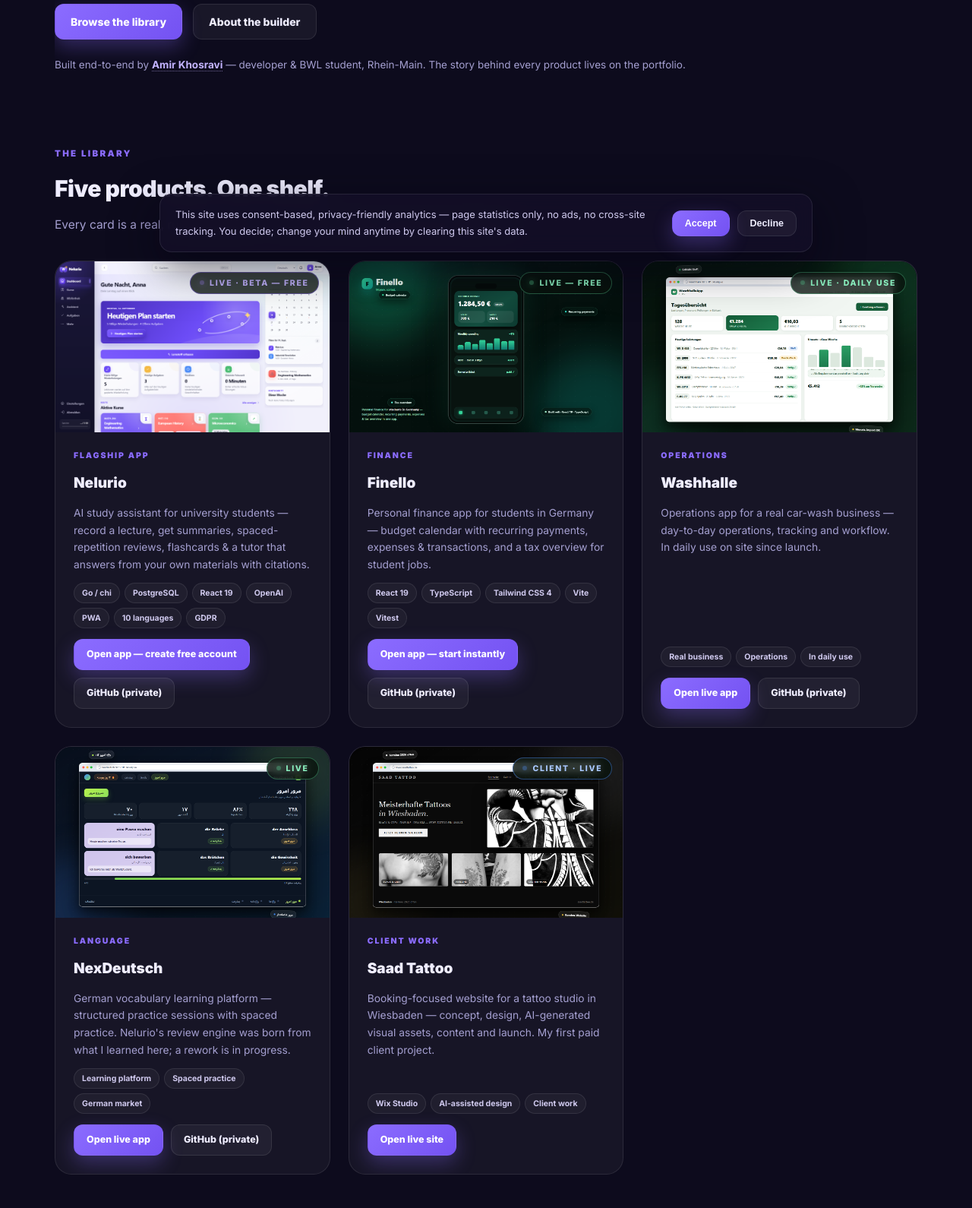
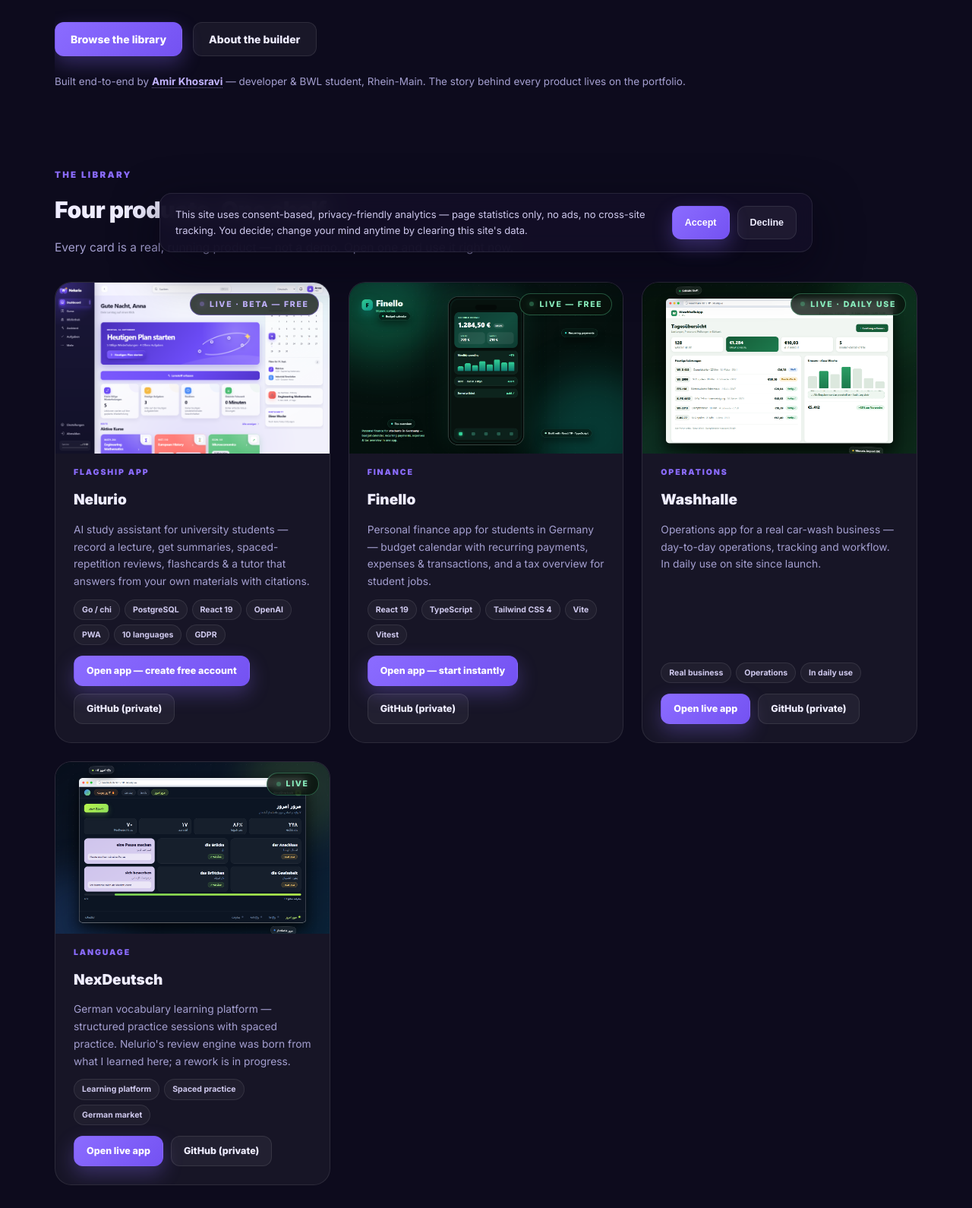
Before and after one commit to AmirKhosravi18118/amir-dev, a website: page nelurio.html in a window 1280 px wide. Shown: the part 450-2040 px from the top of the page at 76% size. Drawn offline with Linux system fonts and the light colour scheme.

Commit message:
feat(site): new glasses-free headshot (metadata-stripped) + CV regen; library drops client site (4 products); spacing/touch-target polish (44px CTAs, fluid type, spacing tokens)

```diff
--- a/nelurio.html
+++ b/nelurio.html
@@ -13,6 +13,8 @@
 :root{
   --bg:#0d0b1d;--card:rgba(255,255,255,.045);--line:rgba(255,255,255,.09);
   --txt:#efedff;--mut:#a49fd0;--acc:#8b6cff;--acc2:#4d8df7;
+  --sp-2:12px;--sp-3:16px;--sp-4:24px;--sp-5:32px;--sp-6:48px;--sp-7:72px;--sp-8:96px;
+  --r-lg:22px;--r-md:18px;
 }
 *{margin:0;padding:0;box-sizing:border-box}
 html{scroll-behavior:smooth}
@@ -29,25 +31,25 @@
 nav ul a:hover{color:var(--txt)}
 .nav-right{display:flex;align-items:center;gap:12px}
 .lang-toggle{display:flex;gap:3px;background:rgba(255,255,255,.06);border:1px solid var(--line);border-radius:10px;padding:3px}
-.lang-toggle button{padding:6px 12px;border-radius:7px;border:0;background:transparent;color:var(--mut);font-weight:800;font-size:12px;cursor:pointer;transition:all .15s}
+.lang-toggle button{min-height:36px;padding:6px 14px;border-radius:7px;border:0;background:transparent;color:var(--mut);font-weight:800;font-size:12px;cursor:pointer;transition:all .15s}
 .lang-toggle button.is-active{background:var(--acc);color:#fff}
-.btn{display:inline-flex;align-items:center;gap:8px;padding:11px 20px;border-radius:12px;font-weight:800;font-size:14px;text-decoration:none;cursor:pointer;transition:transform .15s,border-color .15s,background .15s;border:1px solid transparent}
+.btn{display:inline-flex;align-items:center;justify-content:center;gap:8px;min-height:44px;padding:10px 20px;border-radius:12px;font-weight:800;font-size:14px;text-decoration:none;cursor:pointer;transition:transform .15s,border-color .15s,background .15s;border:1px solid transparent}
 .btn-p{background:linear-gradient(135deg,var(--acc),#7452f2);color:#fff;box-shadow:0 10px 26px rgba(139,108,255,.3)}
 .btn-p:hover{transform:translateY(-2px)}
 .btn-s{background:rgba(255,255,255,.05);border-color:var(--line);color:var(--txt)}
 .btn-s:hover{border-color:var(--acc);transform:translateY(-2px)}
 a:focus-visible,button:focus-visible{outline:2px solid var(--acc);outline-offset:3px;border-radius:6px}
-section{padding:64px 0}
-.kicker{display:inline-block;font-size:11.5px;font-weight:900;letter-spacing:.2em;color:var(--acc);text-transform:uppercase;margin-bottom:12px}
-h2{font-size:30px;font-weight:900;letter-spacing:-.5px;margin-bottom:10px}
-.lead{color:var(--mut);max-width:660px;font-size:15.5px;margin-bottom:34px}
-.hero{padding:72px 0 26px;position:relative;overflow:hidden}
+section{padding:var(--sp-7) 0}
+.kicker{display:inline-block;font-size:11.5px;font-weight:900;letter-spacing:.2em;color:var(--acc);text-transform:uppercase;margin-bottom:var(--sp-2)}
+h2{font-size:clamp(24px,3vw,30px);font-weight:900;letter-spacing:-.5px;margin-bottom:var(--sp-2)}
+.lead{color:var(--mut);max-width:660px;font-size:15.5px;margin-bottom:var(--sp-5)}
+.hero{padding:var(--sp-8) 0 var(--sp-4);position:relative;overflow:hidden}
 .hero::before{content:"";position:absolute;top:-220px;right:-160px;width:520px;height:520px;border-radius:50%;background:radial-gradient(circle,rgba(139,108,255,.22),transparent 65%);pointer-events:none}
 .hero::after{content:"";position:absolute;top:-80px;left:-200px;width:420px;height:420px;border-radius:50%;background:radial-gradient(circle,rgba(77,141,247,.14),transparent 65%);pointer-events:none}
 .badge{display:inline-flex;align-items:center;gap:9px;padding:7px 15px;border-radius:999px;border:1px solid rgba(139,108,255,.4);background:rgba(139,108,255,.1);font-size:11px;font-weight:900;letter-spacing:.16em;color:#c3b4ff;margin-bottom:24px}
 .badge i{width:7px;height:7px;border-radius:50%;background:#a585ff;box-shadow:0 0 10px #a585ff;animation:pulse 2s infinite}
 @keyframes pulse{0%,100%{opacity:1}50%{opacity:.35}}
-h1{font-size:56px;font-weight:900;letter-spacing:-2px;line-height:1.05}
+h1{font-size:clamp(38px,5vw,56px);font-weight:900;letter-spacing:-2px;line-height:1.05}
 h1 .grad{background:linear-gradient(120deg,var(--acc),var(--acc2));-webkit-background-clip:text;background-clip:text;color:transparent}
 .hero .sub{margin:20px 0 10px;font-size:19px;color:#ddd8f5;max-width:600px;font-weight:600}
 .hero .lead{font-size:15.5px;margin-bottom:32px}
@@ -66,23 +68,23 @@
 .status.beta i{background:#a585ff;box-shadow:0 0 9px #a585ff}
 .status.client{border-color:rgba(77,141,247,.45);color:#a9c8ff}
 .status.client i{background:#4d8df7;box-shadow:0 0 9px #4d8df7}
-.prod .body{padding:22px 24px 24px;display:flex;flex-direction:column;gap:12px;flex:1}
+.prod .body{padding:var(--sp-3) var(--sp-4) var(--sp-4);display:flex;flex-direction:column;gap:var(--sp-2);flex:1}
 .prod h3{font-size:19px;font-weight:900}
 .prod .flag{font-size:10.5px;font-weight:900;letter-spacing:.18em;color:var(--acc);text-transform:uppercase}
 .prod .what{color:var(--mut);font-size:13.8px;flex:1}
 .tags{display:flex;flex-wrap:wrap;gap:6px}
 .tag{font-size:10.5px;font-weight:700;padding:4px 10px;border-radius:999px;border:1px solid var(--line);color:#cfc9ee;background:rgba(255,255,255,.04)}
 .links{display:flex;gap:10px;flex-wrap:wrap;margin-top:2px}
-.links .btn{padding:9px 16px;font-size:12.5px}
+.links .btn{min-height:40px;padding:8px 16px;font-size:12.5px}
 .steps{display:grid;grid-template-columns:repeat(3,1fr);gap:22px}
-.step{background:var(--card);border:1px solid var(--line);border-radius:20px;padding:26px}
+.step{background:var(--card);border:1px solid var(--line);border-radius:var(--r-md);padding:var(--sp-4) var(--sp-4) var(--sp-4)}
 .step .num{width:34px;height:34px;border-radius:10px;background:linear-gradient(135deg,var(--acc),var(--acc2));display:inline-flex;align-items:center;justify-content:center;font-weight:900;color:#fff;margin-bottom:14px}
 .step h3{font-size:16.5px;font-weight:900;margin-bottom:8px}
 .step p{color:var(--mut);font-size:13.8px}
 .honest{margin-top:22px;padding:16px 20px;border:1px dashed rgba(139,108,255,.4);border-radius:14px;color:#cfc9ee;font-size:13.5px;background:rgba(139,108,255,.06)}
 .honest b{color:#c3b4ff}
 .ops{display:grid;grid-template-columns:repeat(3,1fr);gap:18px}
-.op{background:var(--card);border:1px solid var(--line);border-radius:18px;padding:20px 22px}
+.op{background:var(--card);border:1px solid var(--line);border-radius:var(--r-md);padding:var(--sp-3) var(--sp-4)}
 .op h3{font-size:14.5px;font-weight:900;margin-bottom:6px;color:#ddd8f5}
 .op p{color:var(--mut);font-size:12.8px}
 .road{display:flex;flex-wrap:wrap;gap:12px}
@@ -95,7 +97,7 @@
 footer a:hover{color:var(--txt)}
 .consent{position:fixed;left:50%;transform:translateX(-50%);bottom:18px;z-index:90;display:flex;gap:16px;align-items:center;width:min(860px,calc(100% - 32px));padding:16px 20px;border-radius:16px;border:1px solid var(--line);background:rgba(19,15,38,.92);backdrop-filter:blur(14px);box-shadow:0 20px 60px rgba(5,3,18,.6)}
 .consent p{font-size:13px;color:#cfc9ee;flex:1;min-width:240px}
-.consent .btn{padding:9px 16px;font-size:12.5px}
+.consent .btn{min-height:44px;padding:8px 16px;font-size:12.5px}
 [hidden]{display:none!important}
 .reveal{opacity:0;transform:translateY(24px);transition:opacity .7s ease,transform .7s ease}
 .reveal.in{opacity:1;transform:none}
@@ -104,9 +106,8 @@
   .steps{grid-template-columns:1fr}
   .ops{grid-template-columns:1fr}
   nav ul{display:none}
-  section{padding:46px 0}
-  .hero{padding:48px 0 8px}
-  h1{font-size:40px}
+  section{padding:var(--sp-6) 0}
+  .hero{padding:var(--sp-6) 0 var(--sp-2)}
 }
 </style>
 </head>
@@ -143,7 +144,7 @@
 
 <section id="products">
   <span class="kicker" data-i18n="lib.kicker">The library</span>
-  <h2 data-i18n="lib.h2">Five products. One shelf.</h2>
+  <h2 data-i18n="lib.h2">Four products. One shelf.</h2>
   <p class="lead" data-i18n="lib.lead">Every card is a real, running product — not a demo. Open one and use it right now.</p>
   <div class="lib">
 
@@ -199,19 +200,6 @@
         <div class="links">
           <a class="btn btn-p" href="https://nexdeutsch.nelurio.com" target="_blank" rel="noopener" data-i18n="c.openapp">Open live app</a>
           <a class="btn btn-s" href="https://github.com/AmirKhosravi18118/NexDeutsch" target="_blank" rel="noopener"><span data-i18n="c.ghpriv">GitHub (private)</span></a>
-        </div>
-      </div>
-    </article>
-
-    <article class="prod reveal">
-      <div class="cover"><img src="saadtattoo.png" alt="Saad Tattoo website" loading="lazy"><span class="status client"><i></i><span data-i18n="st.client">CLIENT · LIVE</span></span></div>
-      <div class="body">
-        <span class="flag" data-i18n="n5.flag">CLIENT WORK</span>
-        <h3>Saad Tattoo</h3>
-        <p class="what" data-i18n="n5.what">Booking-focused website for a tattoo studio in Wiesbaden — concept, design, AI-generated visual assets, content and launch. My first paid client project.</p>
-        <div class="tags"><span class="tag">Wix Studio</span><span class="tag">AI-assisted design</span><span class="tag">Client work</span></div>
-        <div class="links">
-          <a class="btn btn-p" href="https://www.saadtattoo.de" target="_blank" rel="noopener" data-i18n="c.opensite">Open live site</a>
         </div>
       </div>
     </article>
@@ -286,7 +274,7 @@
 "nl.builder":{"en":"Built end-to-end by","de":"Komplett gebaut von"},
 "nl.builder2":{"en":"— developer & BWL student, Rhein-Main. The story behind every product lives on the portfolio.","de":"— Entwickler & BWL-Student, Rhein-Main. Die Geschichte hinter jedem Produkt findest du im Portfolio."},
 "lib.kicker":{"en":"The library","de":"Die Bibliothek"},
-"lib.h2":{"en":"Five products. One shelf.","de":"Fünf Produkte. Ein Regal."},
+"lib.h2":{"en":"Four products. One shelf.","de":"Vier Produkte. Ein Regal."},
 "lib.lead":{"en":"Every card is a real, running product — not a demo. Open one and use it right now.","de":"Jede Karte ist ein echtes, laufendes Produkt — keine Demo. Öffne eines und leg sofort los."},
 "st.beta":{"en":"LIVE · BETA — FREE","de":"LIVE · BETA — KOSTENLOS"},
 "st.live":{"en":"LIVE — FREE","de":"LIVE — KOSTENLOS"},
@@ -305,8 +293,6 @@
 "n3.what":{"en":"Operations app for a real car-wash business — day-to-day operations, tracking and workflow. In daily use on site since launch.","de":"Operations-App für eine echte Autowaschanlage — Tagesbetrieb, Tracking und Workflow. Seit Launch täglich im Einsatz."},
 "n4.flag":{"en":"LANGUAGE","de":"SPRACHE"},
 "n4.what":{"en":"German vocabulary learning platform — structured practice sessions with spaced practice. Nelurio's review engine was born from what I learned here; a rework is in progress.","de":"Plattform zum Deutsch-Vokabeln lernen — strukturierte Übungen mit Spaced Practice. Nelurios Wiederholungs-Engine entstand aus den Erfahrungen hier; eine Überarbeitung läuft."},
-"n5.flag":{"en":"CLIENT WORK","de":"KUNDENARBEIT"},
-"n5.what":{"en":"Booking-focused website for a tattoo studio in Wiesbaden — concept, design, AI-generated visual assets, content and launch. My first paid client project.","de":"Buchungsorientierte Website für ein Tattoo-Studio in Wiesbaden — Konzept, Design, KI-generierte Visuals, Inhalt und Launch. Mein erstes bezahltes Kundenprojekt."},
 "how.kicker":{"en":"How it works","de":"So funktioniert's"},
 "how.h2":{"en":"From visitor to user in three steps.","de":"Von Besucher zu Nutzer in drei Schritten."},
 "how.lead":{"en":"No installation, no credit card — pick an app and start.","de":"Keine Installation, keine Kreditkarte — App wählen und starten."},
```
Also changed, not shown: tests-ci/platform.spec.ts (+4 -4 lines), amir.jpg, 1 other file.
